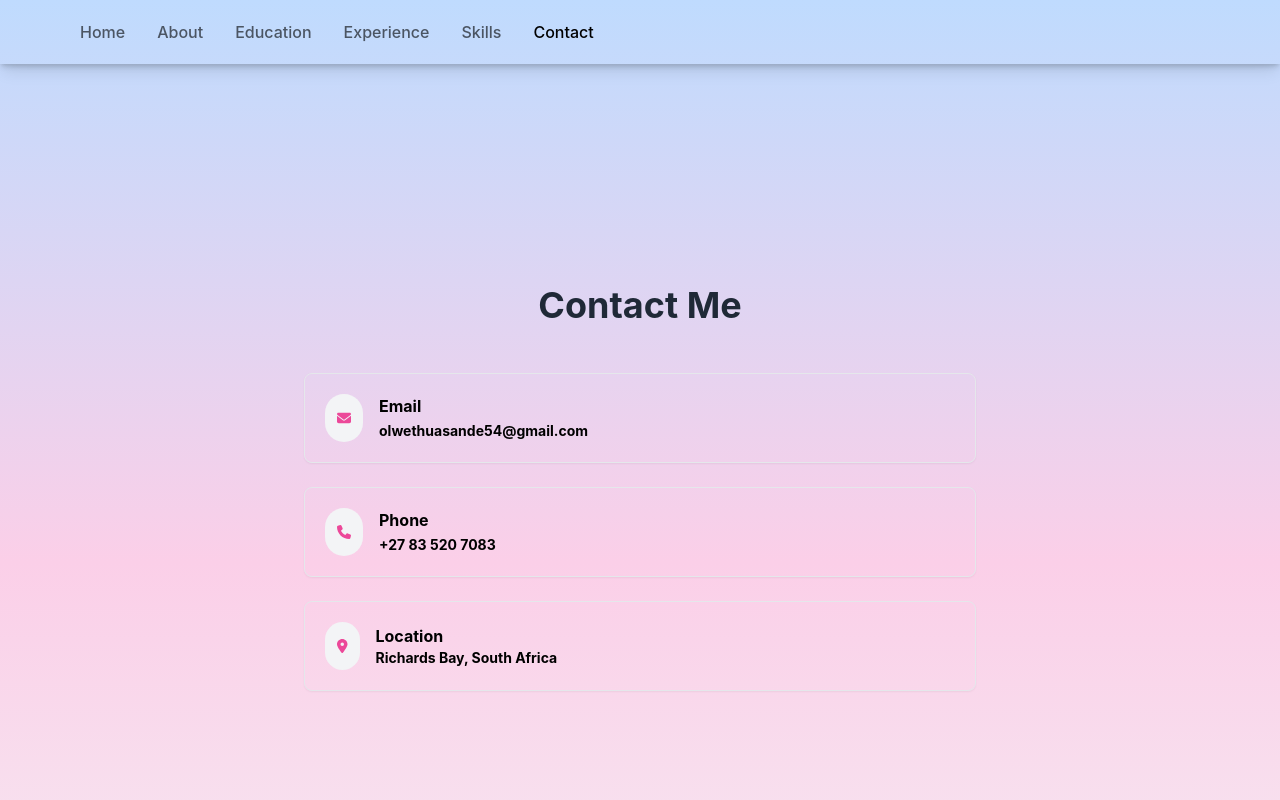
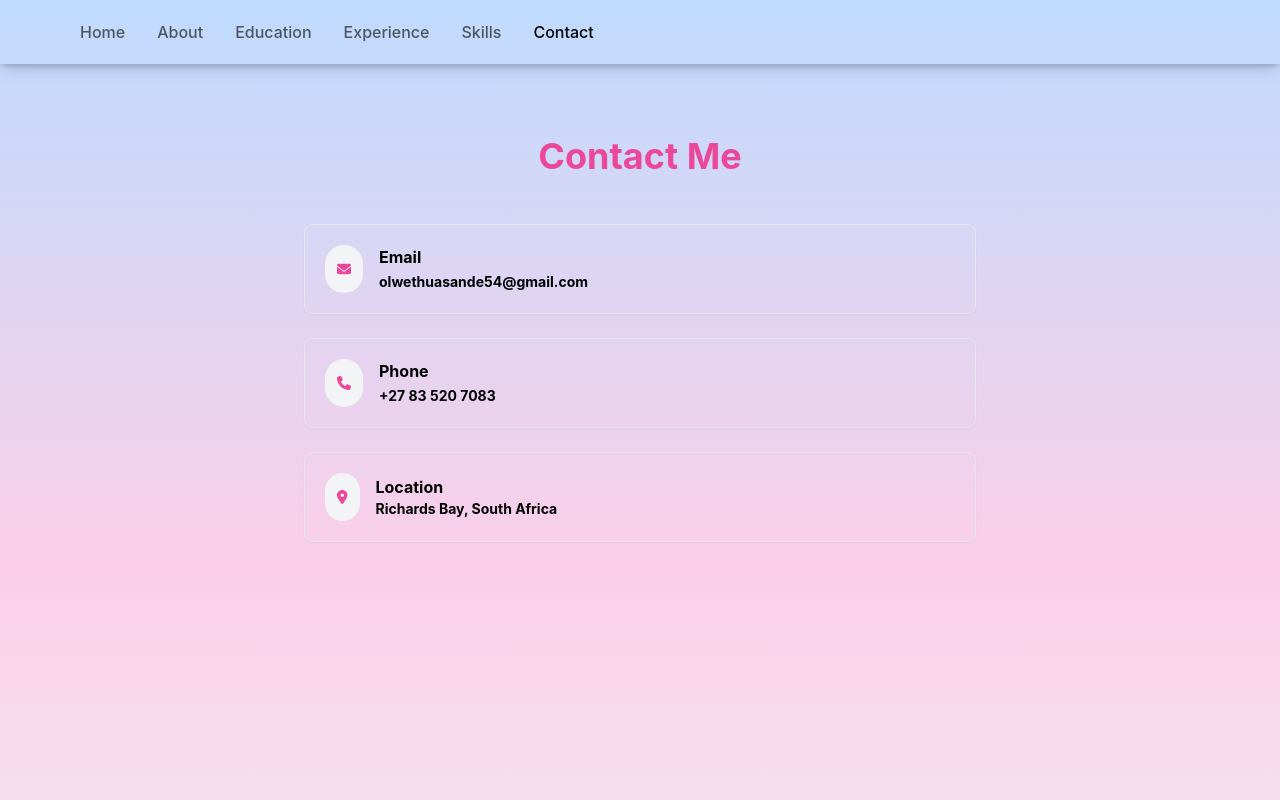
Before and after one commit to OlwethuMfekayi/olwethu-portfolio, a React (Create React App) app: page /contact in a window 1280 px wide. Shown: the top 800 px of the page. Built offline with nearby package versions, Linux system fonts and the light colour scheme.

Commit message:
Update Contact.js

```diff
--- a/src/Components/Contact.js
+++ b/src/Components/Contact.js
@@ -25,11 +25,11 @@ const Contact = () => {
   ];
 
   return (
-    <div className="min-h-screen py-16 px-6 flex items-center justify-center">
-      <div className="max-w-2xl  w-full">
-        <h1 className="text-4xl font-bold text-center text-gray-800 mb-12">Contact Me</h1>
+    <div className="min-h-screen pt-12 pb-4 px-6 flex items-start justify-center">
+      <div className="max-w-2xl w-full">
+        <h1 className="text-4xl font-bold text-center text-pink-500 mb-12">Contact Me</h1>
 
-        <div className="space-y-6 ">
+        <div className="space-y-6">
           {contactInfo.map((item, index) => (
             <div
               key={index}
@@ -39,13 +39,13 @@ const Contact = () => {
                 <FontAwesomeIcon icon={item.icon} size="sm" />
               </div>
               <div>
-                <h3 className=" font-bold">{item.title}</h3>
+                <h3 className="font-bold">{item.title}</h3>
                 {item.link ? (
                   <a href={item.link} className="text-sm font-bold hover:underline">
                     {item.details}
                   </a>
                 ) : (
-                  <p className="text-sm font-bold ">{item.details}</p>
+                  <p className="text-sm font-bold">{item.details}</p>
                 )}
               </div>
             </div>
```
